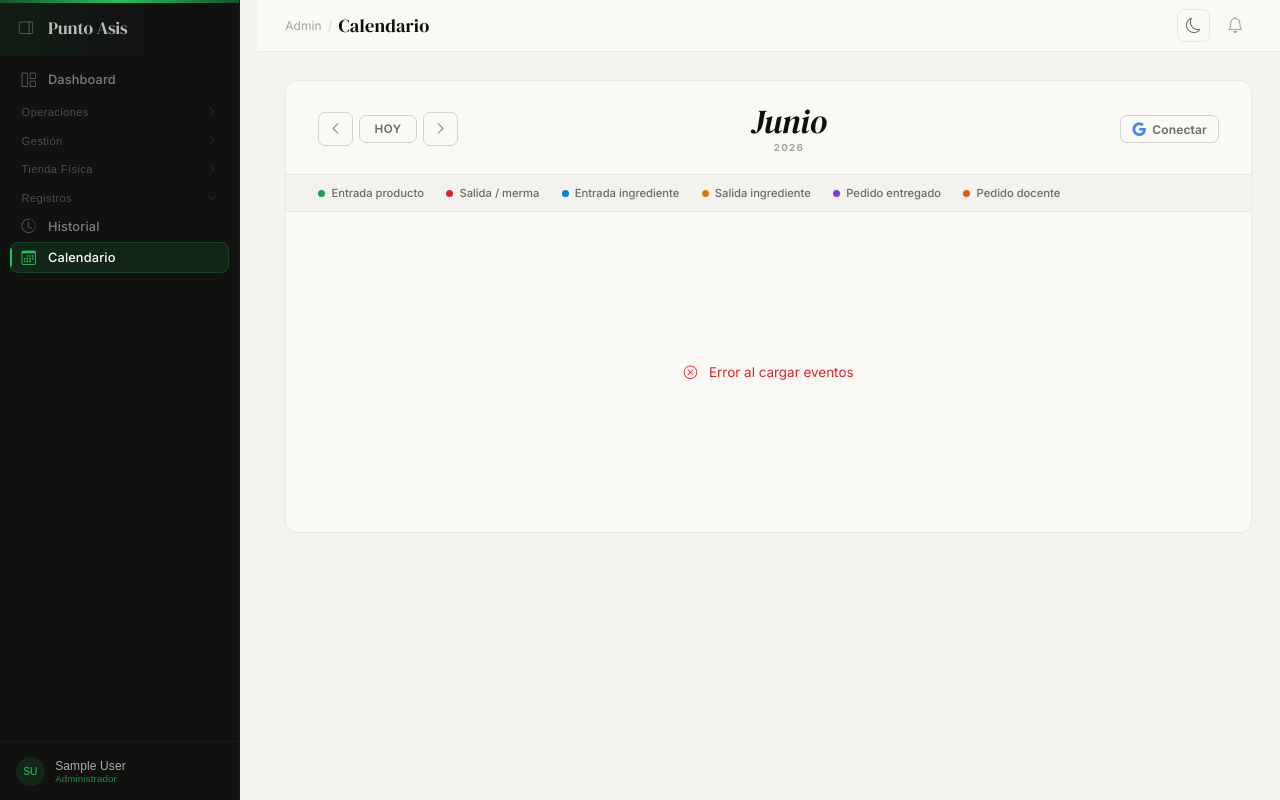
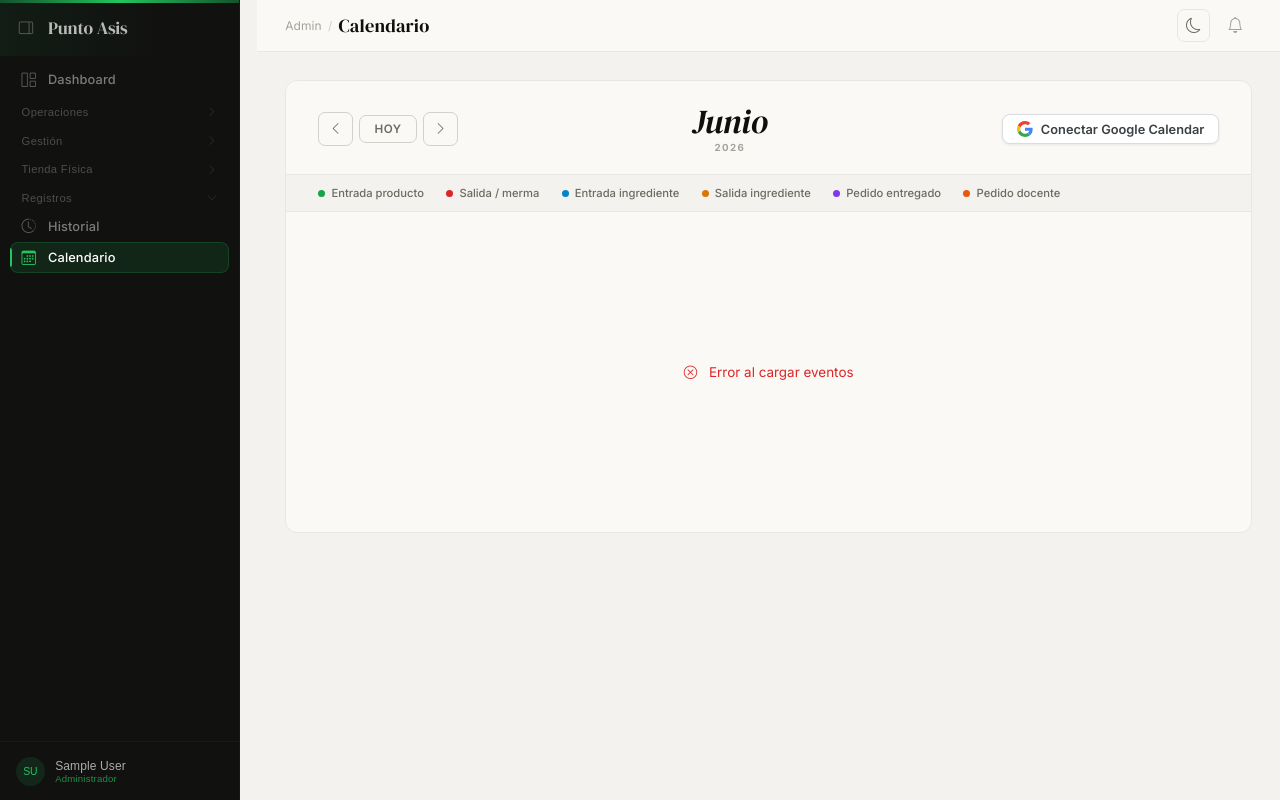
Before and after one commit to LValenciaGarcia/edupos, a Django app: template app_admin/templates/app_admin/calendario.html in a window 1280 px wide. Run offline with Django 5.2, Linux system fonts and the light colour scheme; the template is opened without the code that fills it, so the values that code supplies are empty; the visitor is signed in with stand-in values (Sample User, id 1).

Commit message:
fix: corregir redirect_uri de Google Calendar y mejorar botón de conexión
- Usar SITE_URL en lugar de build_absolute_uri para que el redirect_uri
  sea siempre https://edupos.up.railway.app/... sin depender del header
- Rediseñar botón "Conectar Google Calendar" con SVG oficial y hover animado
- Activar nav_mi_qr en sidebar del estudiante al estar en /qr/

Co-Authored-By: Claude Sonnet 4.6 <noreply@anthropic.com>

```diff
--- a/app_admin/templates/app_admin/calendario.html
+++ b/app_admin/templates/app_admin/calendario.html
@@ -332,10 +332,20 @@
         </button>
       {% else %}
         <a href="{% url 'app_admin:calendario_google_auth' %}"
-           class="btn btn-ghost btn-sm"
-           style="display:flex;align-items:center;gap:.38rem;white-space:nowrap;">
-          <i class="bi bi-google" style="color:#4285f4;font-size:.85rem;"></i>
-          Conectar
+           style="display:inline-flex;align-items:center;gap:.5rem;white-space:nowrap;
+                  background:#fff;border:1.5px solid #dadce0;border-radius:8px;
+                  padding:.35rem .85rem;font-size:.8rem;font-weight:600;color:#3c4043;
+                  text-decoration:none;box-shadow:0 1px 3px rgba(0,0,0,.08);
+                  transition:box-shadow .15s,border-color .15s;"
+           onmouseover="this.style.boxShadow='0 2px 8px rgba(66,133,244,.25)';this.style.borderColor='#4285f4';"
+           onmouseout="this.style.boxShadow='0 1px 3px rgba(0,0,0,.08)';this.style.borderColor='#dadce0';">
+          <svg width="16" height="16" viewBox="0 0 48 48" xmlns="http://www.w3.org/2000/svg">
+            <path fill="#EA4335" d="M24 9.5c3.54 0 6.71 1.22 9.21 3.6l6.85-6.85C35.9 2.38 30.47 0 24 0 14.62 0 6.51 5.38 2.56 13.22l7.98 6.19C12.43 13.72 17.74 9.5 24 9.5z"/>
+            <path fill="#4285F4" d="M46.98 24.55c0-1.57-.15-3.09-.38-4.55H24v9.02h12.94c-.58 2.96-2.26 5.48-4.78 7.18l7.73 6c4.51-4.18 7.09-10.36 7.09-17.65z"/>
+            <path fill="#FBBC05" d="M10.53 28.59c-.48-1.45-.76-2.99-.76-4.59s.27-3.14.76-4.59l-7.98-6.19C.92 16.46 0 20.12 0 24c0 3.88.92 7.54 2.56 10.78l7.97-6.19z"/>
+            <path fill="#34A853" d="M24 48c6.48 0 11.93-2.13 15.89-5.81l-7.73-6c-2.18 1.48-4.97 2.31-8.16 2.31-6.26 0-11.57-4.22-13.47-9.91l-7.98 6.19C6.51 42.62 14.62 48 24 48z"/>
+          </svg>
+          Conectar Google Calendar
         </a>
       {% endif %}
     </div>
--- a/app_admin/views.py
+++ b/app_admin/views.py
@@ -1525,9 +1525,8 @@ def calendario_google_auth(request):
         messages.error(request, 'Paquetes de Google no instalados. Ejecuta: pip install google-auth google-auth-oauthlib google-api-python-client')
         return redirect('app_admin:calendario')
 
-    redirect_uri = request.build_absolute_uri(
-        reverse('app_admin:calendario_google_callback')
-    )
+    site_url = settings.SITE_URL.rstrip('/')
+    redirect_uri = site_url + reverse('app_admin:calendario_google_callback')
     state = secrets.token_urlsafe(16)
     request.session['gcal_state']        = state
     request.session['gcal_redirect_uri'] = redirect_uri
--- a/app_estudiante/templates/app_estudiante/mi_qr.html
+++ b/app_estudiante/templates/app_estudiante/mi_qr.html
@@ -3,6 +3,7 @@
 
 {% block title %}Mi carnet QR{% endblock %}
 {% block page_title %}Mi carnet QR{% endblock %}
+{% block nav_mi_qr %}active{% endblock %}
 
 {% block extra_css %}
 <style>
```
